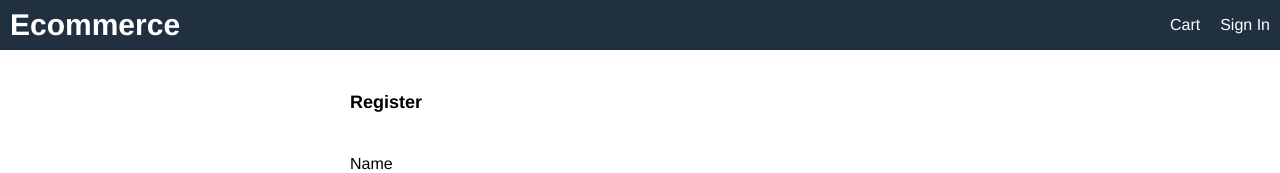
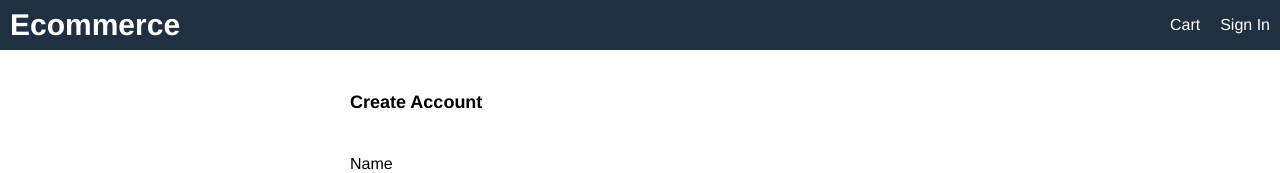
Before and after one commit to oscarolsson94/e-commerce-site, a React (Create React App) app in the folder frontend/: page /register in a window 1280 px wide. Shown: the top 173 px of the page. Built offline with nearby package versions, Linux system fonts and the light colour scheme.

Commit message:
fixing bug with loadingbox

```diff
--- a/frontend/src/components/LoadingBox.js
+++ b/frontend/src/components/LoadingBox.js
@@ -1,11 +1,11 @@
-import React from 'react';
+import React from "react";
 
 const LoadingBox = () => {
-    return (
-        <div>
-            <i className="fa fa-spinner fa-spin"></i> Loading...
-        </div>
-    );
-}
+  return (
+    <div className="loading">
+      <i className="fa fa-spinner fa-spin"></i> Loading...
+    </div>
+  );
+};
 
 export default LoadingBox;
--- a/frontend/src/index.css
+++ b/frontend/src/index.css
@@ -201,6 +201,9 @@ img.large {
 }
 
 /* Alert */
+.loading {
+  display: block !important;
+}
 
 .success {
   color: #20a020;
--- a/frontend/src/screens/RegisterScreen.js
+++ b/frontend/src/screens/RegisterScreen.js
@@ -39,7 +39,7 @@ export default function RegisterScreen(props) {
     <div>
       <form className="form" onSubmit={submitHandler}>
         <div>
-          <h1>Register</h1>
+          <h1>Create Account</h1>
         </div>
         {loading && <LoadingBox></LoadingBox>}
         {error && <MessageBox variant="danger">{error}</MessageBox>}
```
